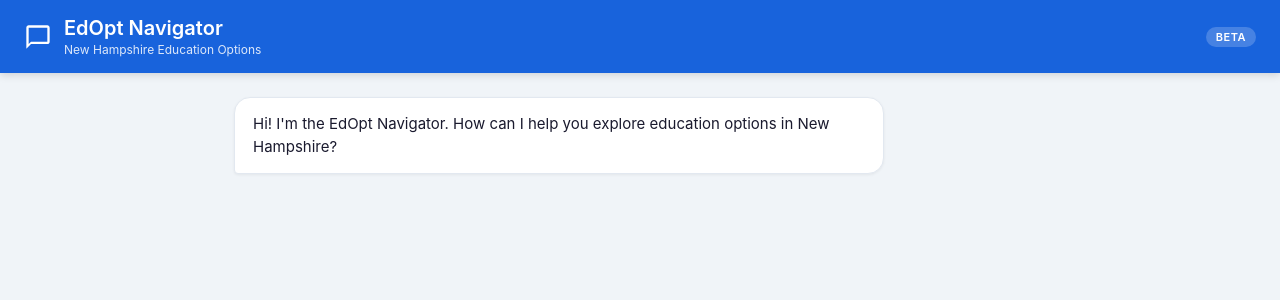
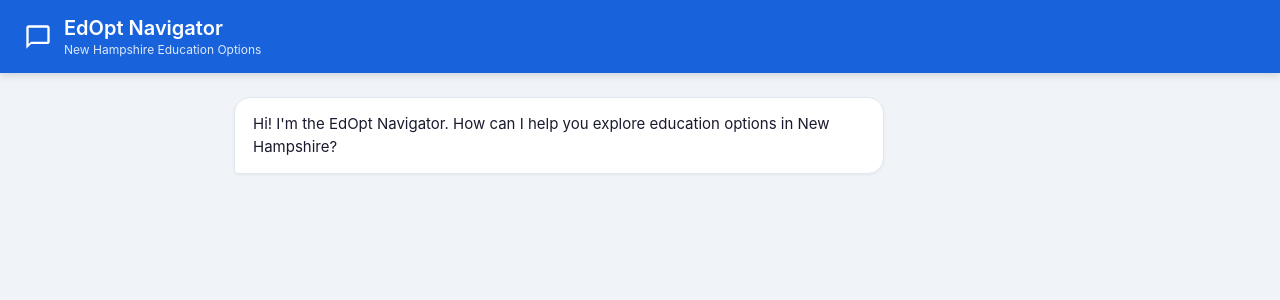
Before and after one commit to cmaidmentnh/edopt-chatbot, a Python web app: template templates/beta.html in a window 1280 px wide. Shown: the top 300 px of the page. Run offline with Jinja, Linux system fonts and the light colour scheme; the template is opened without the code that fills it, so the values that code supplies are empty.

Commit message:
Remove BETA badge from /beta full-page chat header
The widget's open-in-new-window button opens /beta, which is now the
production full-page chat. Drop the leftover BETA badge.

Co-Authored-By: Claude Opus 4.8 (1M context) <noreply@anthropic.com>

```diff
--- a/templates/beta.html
+++ b/templates/beta.html
@@ -217,7 +217,6 @@
             <h1>EdOpt Navigator</h1>
             <p>New Hampshire Education Options</p>
         </div>
-        <span class="beta-badge">BETA</span>
     </div>
 
     <div class="chat-container" id="messages"></div>
```
